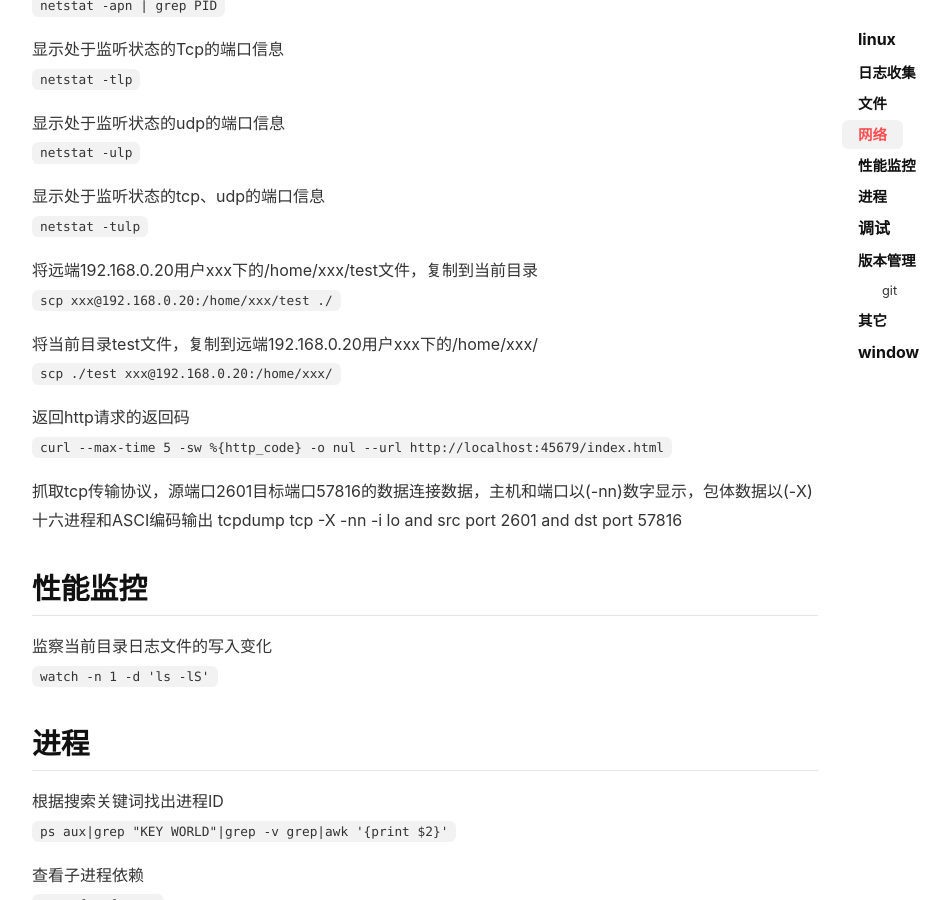
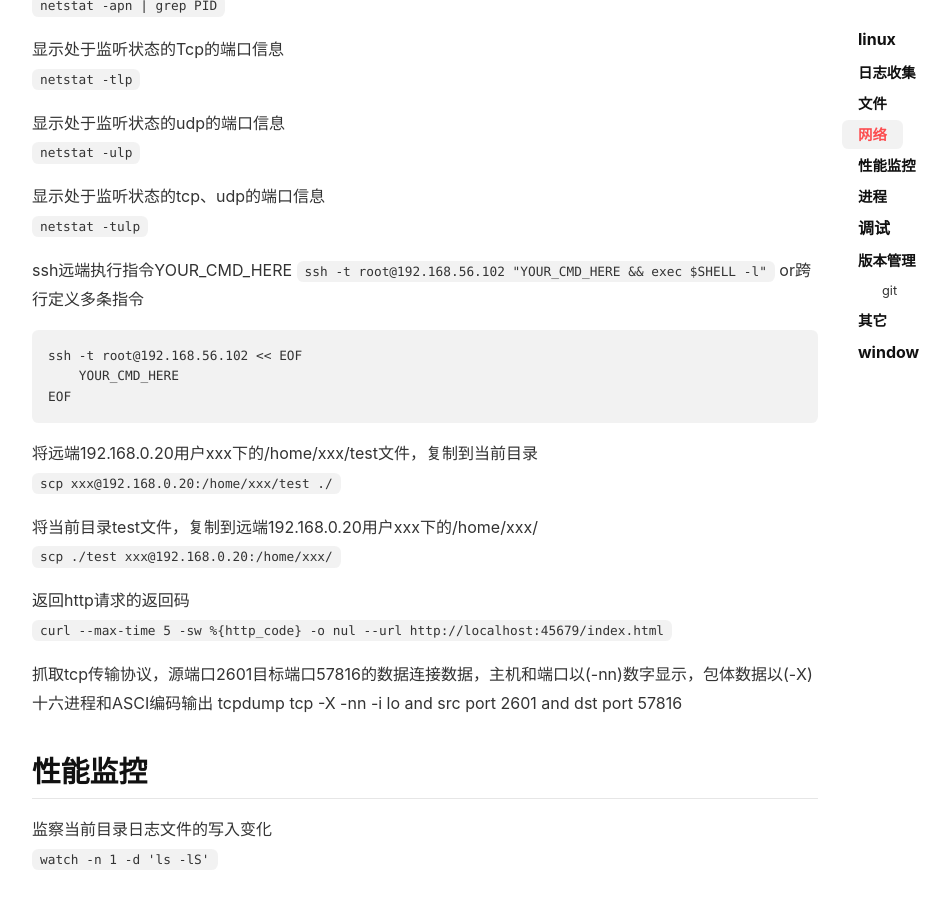
Before and after one commit to lizijie/lizijie.github.io, a Jekyll site: the page built from _posts/2022-06-26-整理常用linux命令.md, in a window 1280 px wide and 900 px high, scrolled down 2013 px. Shown: the whole window, without its empty margins (105-1055 px from the left). Built offline with Jekyll 4.4.1, drawn with Linux system fonts in a browser that asks for light colours; nearby versions of some CDN libraries; comment, search, counter and statistics services are not loaded.

Commit message:
update 2022-06-26-整理常用linux命令

````diff
--- a/_posts/2022-06-26-整理常用linux命令.md
+++ b/_posts/2022-06-26-整理常用linux命令.md
@@ -84,6 +84,15 @@ test.cpp: C source, ASCII text, with CRLF line terminators
 
 显示处于监听状态的tcp、udp的端口信息<br>
 `netstat -tulp`
+
+ssh远端执行指令YOUR_CMD_HERE
+`ssh -t root@192.168.56.102 "YOUR_CMD_HERE && exec $SHELL -l"`
+or跨行定义多条指令
+```
+ssh -t root@192.168.56.102 << EOF
+    YOUR_CMD_HERE
+EOF
+```
 
 将远端192.168.0.20用户xxx下的/home/xxx/test文件，复制到当前目录<br>
 `scp xxx@192.168.0.20:/home/xxx/test ./`
````
